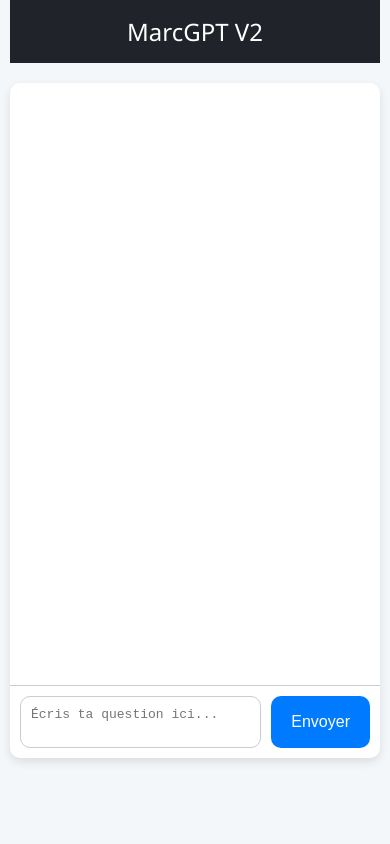
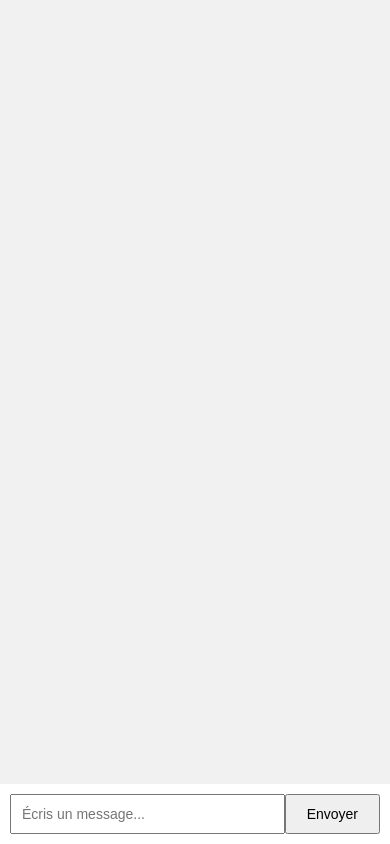
Before and after one commit to MRC-Tech999/Evolution-pay-, a plain HTML site: page index.html in a window 390 px wide. Drawn offline with Linux system fonts and the light colour scheme.

Commit message:
Update index.html

```diff
--- a/index.html
+++ b/index.html
@@ -2,133 +2,104 @@
 <html lang="fr">
 <head>
   <meta charset="UTF-8">
+  <meta name="viewport" content="width=device-width, initial-scale=1.0">
   <title>MarcGPT V2</title>
-  <meta name="viewport" content="width=device-width, initial-scale=1">
   <style>
-    * { box-sizing: border-box; }
     body {
+      font-family: Arial, sans-serif;
+      background-color: #f1f1f1;
       margin: 0;
-      font-family: 'Segoe UI', sans-serif;
-      background: #f4f7fa;
+      padding: 0;
       display: flex;
       flex-direction: column;
-      align-items: center;
-      padding: 0 10px;
+      height: 100vh;
     }
-    header {
-      background-color: #20232a;
-      color: white;
-      width: 100%;
+
+    #chat-container {
+      flex: 1;
+      overflow-y: auto;
       padding: 15px;
-      text-align: center;
-      font-size: 1.5em;
-    }
-    .chat-container {
-      width: 100%;
-      max-width: 800px;
-      background: white;
-      margin-top: 20px;
-      border-radius: 10px;
-      box-shadow: 0 4px 10px rgba(0,0,0,0.1);
       display: flex;
       flex-direction: column;
-      height: 80vh;
     }
-    .messages {
-      flex-grow: 1;
-      overflow-y: auto;
-      padding: 20px;
+
+    .message {
+      margin-bottom: 10px;
+      padding: 10px;
+      border-radius: 8px;
+      max-width: 80%;
     }
-    .message {
+
+    .user {
+      background-color: #d0ebff;
+      align-self: flex-end;
+    }
+
+    .bot {
+      background-color: #e2e2e2;
+      align-self: flex-start;
+    }
+
+    #form {
       display: flex;
-      margin-bottom: 15px;
-      align-items: flex-start;
+      padding: 10px;
+      background-color: #ffffff;
     }
-    .message.user { justify-content: flex-end; }
-    .message.bot { justify-content: flex-start; }
-    .avatar {
-      width: 40px;
-      height: 40px;
-      background: #007bff;
-      color: white;
-      border-radius: 50%;
-      display: flex;
-      align-items: center;
-      justify-content: center;
-      font-weight: bold;
-      margin-right: 10px;
+
+    #input {
+      flex: 1;
+      padding: 10px;
+      font-size: 16px;
     }
-    .bot .avatar { background: #28a745; margin-right: 10px; }
-    .user .avatar { margin-left: 10px; order: 2; }
-    .bubble {
-      max-width: 70%;
-      padding: 12px;
-      border-radius: 15px;
-      background: #f1f0f0;
+
+    #send {
+      padding: 10px 20px;
+      font-size: 16px;
     }
-    .user .bubble {
-      background: #dcf8c6;
+
+    @media (max-width: 600px) {
+      #input {
+        font-size: 14px;
+      }
+
+      #send {
+        font-size: 14px;
+      }
     }
-    .input-area {
-      display: flex;
-      border-top: 1px solid #ccc;
-      padding: 10px;
-    }
-    textarea {
-      flex-grow: 1;
-      resize: none;
-      border-radius: 10px;
-      padding: 10px;
-      border: 1px solid #ccc;
-      font-size: 1em;
-    }
-    button {
-      background: #007bff;
-      color: white;
-      border: none;
-      padding: 0 20px;
-      margin-left: 10px;
-      border-radius: 10px;
-      font-size: 1em;
-      cursor: pointer;
-    }
-    button:hover { background: #0056b3; }
   </style>
 </head>
 <body>
-
-  <header>MarcGPT V2</header>
-
-  <div class="chat-container">
-    <div class="messages" id="chatBox"></div>
-    <div class="input-area">
-      <textarea id="userInput" rows="2" placeholder="Écris ta question ici..."></textarea>
-      <button onclick="sendToMarcGPT()">Envoyer</button>
-    </div>
-  </div>
+  <div id="chat-container"></div>
+  <form id="form">
+    <input type="text" id="input" placeholder="Écris un message..." required />
+    <button type="submit" id="send">Envoyer</button>
+  </form>
 
   <script>
-    async function sendToMarcGPT() {
-      const input = document.getElementById('userInput');
+    const chatContainer = document.getElementById("chat-container");
+    const form = document.getElementById("form");
+    const input = document.getElementById("input");
+
+    form.addEventListener("submit", async (e) => {
+      e.preventDefault();
       const message = input.value.trim();
       if (!message) return;
 
-      appendMessage(message, 'user');
-      input.value = '';
-      appendMessage('...', 'bot');
+      addMessage("user", message);
+      input.value = "";
 
       try {
-        const response = await fetch('https://open-ai21.p.rapidapi.com/conversationgpt35', {
-          method: 'POST',
+        const response = await fetch("https://open-ai21.p.rapidapi.com/conversationgpt35", {
+          method: "POST",
           headers: {
-            'Content-Type': 'application/json',
-            'x-rapidapi-host': 'open-ai21.p.rapidapi.com',
-            'x-rapidapi-key': 'ab42dda446mshde4ba65d25b85fdp13b83ejsn3965c0519b7d'
+            "Content-Type": "application/json",
+            "x-rapidapi-host": "open-ai21.p.rapidapi.com",
+            "x-rapidapi-key": "ab42dda446mshde4ba65d25b85fdp13b83ejsn3965c0519b7d"
           },
           body: JSON.stringify({
-            messages: [{ role: 'user', content: message }],
+            messages: [{ role: "user", content: message }],
             web_access: false,
-            system_prompt: '',
+            system_prompt: "",
             temperature: 0.9,
             top_k: 5,
             top_p: 0.9,
@@ -137,49 +108,29 @@
         });
 
         const data = await response.json();
-        const reply = data.result || 'Pas de réponse reçue.';
-        removeLoading();
-        appendMessage(reply, 'bot');
-        speakText(reply);
-      } catch (error) {
-        removeLoading();
-        appendMessage("Erreur de connexion : " + error.message, 'bot');
+        console.log("API response:", data);
+
+        // Correction ici selon ce que retourne l’API
+        const reply = data.result || data.response || data.message || "Pas de réponse reçue.";
+        addMessage("bot", reply);
+
+        // Lecture audio (optionnel)
+        const audio = new SpeechSynthesisUtterance(reply);
+        speechSynthesis.speak(audio);
+
+      } catch (err) {
+        console.error("Erreur API :", err);
+        addMessage("bot", "Une erreur est survenue.");
       }
-    }
+    });
 
-    function appendMessage(text, sender) {
-      const chatBox = document.getElementById('chatBox');
-      const msg = document.createElement('div');
-      msg.className = `message ${sender}`;
-
-      const avatar = document.createElement('div');
-      avatar.className = 'avatar';
-      avatar.textContent = sender === 'user' ? 'U' : 'M';
-
-      const bubble = document.createElement('div');
-      bubble.className = 'bubble';
-      bubble.textContent = text;
-
-      msg.appendChild(avatar);
-      msg.appendChild(bubble);
-      chatBox.appendChild(msg);
-      chatBox.scrollTop = chatBox.scrollHeight;
-    }
-
-    function removeLoading() {
-      const chatBox = document.getElementById('chatBox');
-      const last = chatBox.lastElementChild;
-      if (last && last.classList.contains('bot') && last.querySelector('.bubble').textContent === '...') {
-        chatBox.removeChild(last);
-      }
-    }
-
-    function speakText(text) {
-      const utterance = new SpeechSynthesisUtterance(text);
-      utterance.lang = 'fr-FR';
-      speechSynthesis.speak(utterance);
+    function addMessage(role, text) {
+      const div = document.createElement("div");
+      div.className = `message ${role}`;
+      div.innerText = text;
+      chatContainer.appendChild(div);
+      chatContainer.scrollTop = chatContainer.scrollHeight;
     }
   </script>
-
 </body>
 </html>
```
